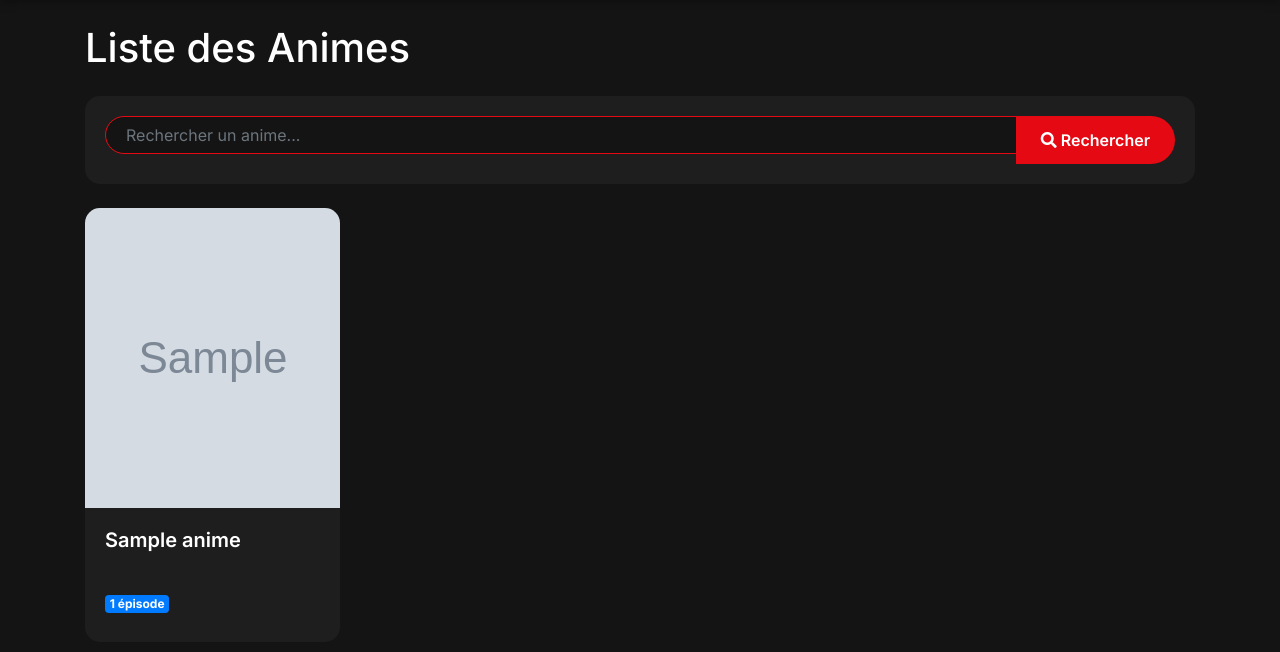
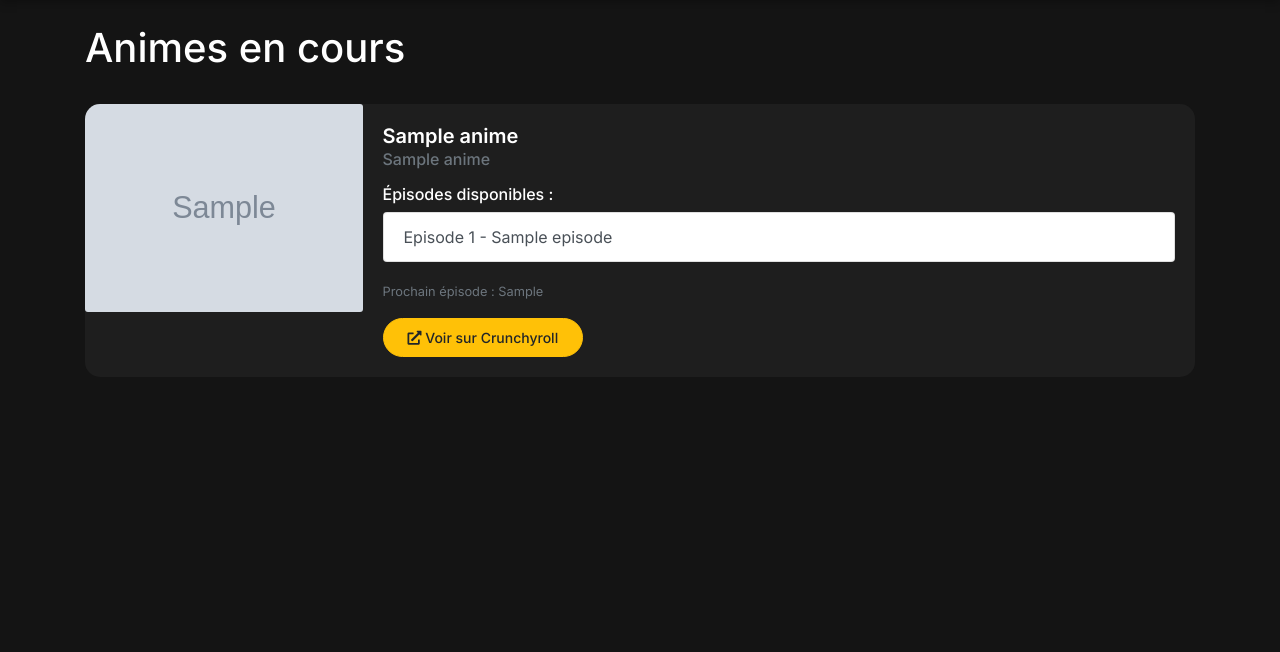
Before and after one commit to Falcaol/ledflix, a Flask app: template templates/animes.html in a window 1280 px wide. Shown: the part 90-742 px from the top of the page. Run offline with Flask 3, Linux system fonts and the light colour scheme; the template is opened without the code that fills it: most values are stand-ins (such as "Sample title", 1, 10 or a date in 2020); grey boxes marked "Sample" are stand-in pictures; some libraries are stand-ins or nearby versions.

Commit message:
Bon et maintenant ? 2

```diff
--- a/app.py
+++ b/app.py
@@ -215,23 +215,22 @@ def toggle_favorite(anime_id):
 
 @app.route('/animes')
 def animes():
-    page = request.args.get('page', 1, type=int)
-    search_query = request.args.get('q', '').strip()
+    # Récupérer les animes du calendrier
+    weekly_anime = get_weekly_anime()
 
-    if search_query:
-        animes_data = database.search_animes(search_query, page=page)
-    else:
-        animes_data = database.get_all_animes(page=page)
+    # Pour chaque anime, récupérer les épisodes correspondants
+    for anime in weekly_anime:
+        # Rechercher les épisodes avec un titre similaire
+        anime['episodes'] = database.get_episodes_by_anime_title(anime['title'])
 
+    # Récupérer les favoris si l'utilisateur est connecté
+    favorites = set()
     if 'user_id' in session:
-        for anime in animes_data['animes']:
-            anime['is_favorite'] = database.is_favorite(session['user_id'], anime['id'])
+        favorites = database.get_user_favorites(session['user_id'])
 
     return render_template('animes.html',
-                         animes=animes_data['animes'],
-                         current_page=animes_data['current_page'],
-                         total_pages=animes_data['total_pages'],
-                         search_query=search_query)
+                         weekly_anime=weekly_anime,
+                         favorites=favorites)
 
 @app.route('/anime/<int:anime_id>')
 def anime_details(anime_id):
--- a/templates/animes.html
+++ b/templates/animes.html
@@ -3,130 +3,89 @@
 <head>
     <meta charset="UTF-8">
     <meta name="viewport" content="width=device-width, initial-scale=1.0">
-    <title>Liste des Animes</title>
+    <title>Animes</title>
     <link rel="stylesheet" href="https://stackpath.bootstrapcdn.com/bootstrap/4.5.2/css/bootstrap.min.css">
     <link href="https://fonts.googleapis.com/css2?family=Inter:wght@400;500;600;700&display=swap" rel="stylesheet">
+    <link rel="stylesheet" href="https://cdnjs.cloudflare.com/ajax/libs/font-awesome/5.15.4/css/all.min.css">
     <link rel="stylesheet" href="{{ url_for('static', filename='css/style.css') }}">
-    <link rel="stylesheet" href="https://cdnjs.cloudflare.com/ajax/libs/font-awesome/5.15.4/css/all.min.css">
 </head>
 <body>
     {% include 'navbar.html' %}
 
     <div class="container mt-4">
-        <h1 class="mb-4">Liste des Animes</h1>
+        <div class="row mb-4">
+            <div class="col">
+                <h1>Animes en cours</h1>
+            </div>
+        </div>
 
-        <!-- Barre de recherche -->
-        <div class="search-container mb-4">
-            <form action="{{ url_for('animes') }}" method="get" class="search-form">
-                <div class="input-group">
-                    <input type="text"
-                           class="form-control search-input"
-                           name="q"
-                           placeholder="Rechercher un anime..."
-                           value="{{ search_query if search_query else '' }}">
-                    <div class="input-group-append">
-                        <button class="btn btn-primary" type="submit">
-                            <i class="fas fa-search"></i> Rechercher
+        {% if weekly_anime %}
+            {% for anime in weekly_anime %}
+                <div class="card anime-card mb-4">
+                    <div class="row no-gutters">
+                        <div class="col-md-3">
+                            <img src="{{ anime.image }}" class="card-img" alt="{{ anime.title }}">
+                            {% if session.user_id %}
+                                <button class="btn btn-favorite {% if anime.id in favorites %}active{% endif %}"
+                                        onclick="toggleFavorite({{ anime.id }}, this)"
+                                        title="{% if anime.id in favorites %}Retirer des favoris{% else %}Ajouter aux favoris{% endif %}">
+                                    <i class="fas fa-heart"></i>
                                 </button>
-                        {% if search_query %}
-                            <a href="{{ url_for('animes') }}" class="btn btn-secondary ml-2">
-                                <i class="fas fa-times"></i> Réinitialiser
-                            </a>
                             {% endif %}
                         </div>
+                        <div class="col-md-9">
+                            <div class="card-body">
+                                <h5 class="card-title">{{ anime.title }}</h5>
+                                {% if anime.english_title %}
+                                    <h6 class="card-subtitle mb-2 text-muted">{{ anime.english_title }}</h6>
+                                {% endif %}
+
+                                <div class="episode-list mt-3">
+                                    <h6>Épisodes disponibles :</h6>
+                                    {% if anime.episodes %}
+                                        <div class="list-group">
+                                            {% for episode in anime.episodes %}
+                                                <a href="{{ url_for('watch', episode_id=episode.id) }}"
+                                                   class="list-group-item list-group-item-action">
+                                                    Episode {{ episode.number }}
+                                                    {% if episode.title %}
+                                                        - {{ episode.title }}
+                                                    {% endif %}
+                                                </a>
+                                            {% endfor %}
                                         </div>
-            </form>
+                                    {% else %}
+                                        <p class="text-muted">Aucun épisode disponible pour le moment.</p>
+                                    {% endif %}
                                 </div>
 
-        <!-- Résultats de la recherche -->
-        {% if search_query %}
-            <div class="search-results mb-4">
-                {% if animes|length > 0 %}
-                    <p class="text-muted">
-                        {{ animes|length }} résultat(s) pour "{{ search_query }}"
+                                <div class="mt-3">
+                                    <p class="card-text">
+                                        <small class="text-muted">
+                                            Prochain épisode : {{ anime.next_episode|default('Non programmé') }}
+                                        </small>
                                     </p>
-                {% else %}
-                    <div class="alert alert-info">
-                        Aucun résultat trouvé pour "{{ search_query }}"
-                    </div>
-                {% endif %}
-            </div>
-        {% endif %}
-
-        <!-- Liste des animes -->
-        <div class="row">
-            {% for anime in animes %}
-                <div class="col-md-3 mb-4">
-                    <div class="card anime-card h-100">
-                        <img src="{{ anime.image }}" class="card-img-top" alt="{{ anime.title }}">
-                        <div class="card-body d-flex flex-column">
-                            <h5 class="card-title">
-                                <a href="{{ url_for('anime_details', anime_id=anime.id) }}" class="text-decoration-none">
-                                    {{ anime.title }}
+                                    {% if anime.crunchyroll %}
+                                        <a href="{{ anime.crunchyroll }}" target="_blank" class="btn btn-sm btn-warning">
+                                            <i class="fas fa-external-link-alt"></i> Voir sur Crunchyroll
                                         </a>
-                            </h5>
-                            <div class="mt-auto">
-                                <p class="card-text mb-2">
-                                    <span class="badge badge-primary">
-                                        {{ anime.episode_count }} épisode{% if anime.episode_count > 1 %}s{% endif %}
-                                    </span>
-                                </p>
-                                {% if session.user_id %}
-                                    <button class="btn btn-favorite {% if anime.is_favorite %}active{% endif %}"
-                                            onclick="toggleFavorite({{ anime.id }}, this)"
-                                            title="{% if anime.is_favorite %}Retirer des favoris{% else %}Ajouter aux favoris{% endif %}">
-                                        <i class="fas fa-heart"></i>
-                                    </button>
                                     {% endif %}
                                 </div>
                             </div>
                         </div>
                     </div>
-            {% else %}
-                <div class="col-12">
-                    <div class="alert alert-info">
-                        Aucun anime disponible.
-                    </div>
                 </div>
             {% endfor %}
+        {% else %}
+            <div class="alert alert-info">
+                Aucun anime en cours pour le moment.
             </div>
-
-        <!-- Pagination -->
-        {% if total_pages > 1 %}
-            <nav aria-label="Page navigation" class="mt-4 mb-5">
-                <ul class="pagination justify-content-center">
-                    {% if current_page > 1 %}
-                        <li class="page-item">
-                            <a class="page-link" href="{{ url_for('animes', page=current_page-1, q=search_query) }}">
-                                <span aria-hidden="true">&laquo;</span>
-                            </a>
-                        </li>
-                    {% endif %}
-
-                    {% for page_num in range(1, total_pages + 1) %}
-                        <li class="page-item {% if page_num == current_page %}active{% endif %}">
-                            <a class="page-link" href="{{ url_for('animes', page=page_num, q=search_query) }}">
-                                {{ page_num }}
-                            </a>
-                        </li>
-                    {% endfor %}
-
-                    {% if current_page < total_pages %}
-                        <li class="page-item">
-                            <a class="page-link" href="{{ url_for('animes', page=current_page+1, q=search_query) }}">
-                                <span aria-hidden="true">&raquo;</span>
-                            </a>
-                        </li>
-                    {% endif %}
-                </ul>
-            </nav>
         {% endif %}
     </div>
 
-    <script src="https://code.jquery.com/jquery-3.5.1.min.js"></script>
+    <script src="https://code.jquery.com/jquery-3.5.1.slim.min.js"></script>
     <script src="https://cdn.jsdelivr.net/npm/@popperjs/core@2.5.4/dist/umd/popper.min.js"></script>
     <script src="https://stackpath.bootstrapcdn.com/bootstrap/4.5.2/js/bootstrap.min.js"></script>
-
     <script>
         function toggleFavorite(animeId, button) {
             fetch(`/favorite/${animeId}`, {
```
Also changed, not shown: database.py (+14 -0 lines). Lines whose indentation alone changed are shown as unchanged.
